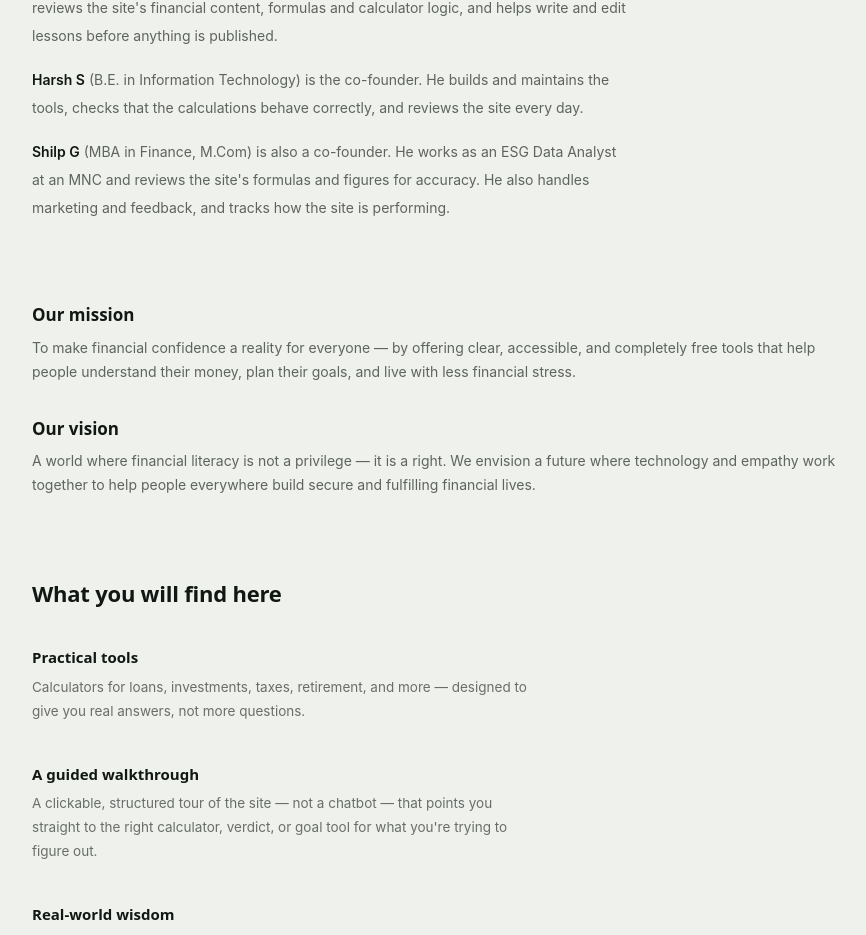
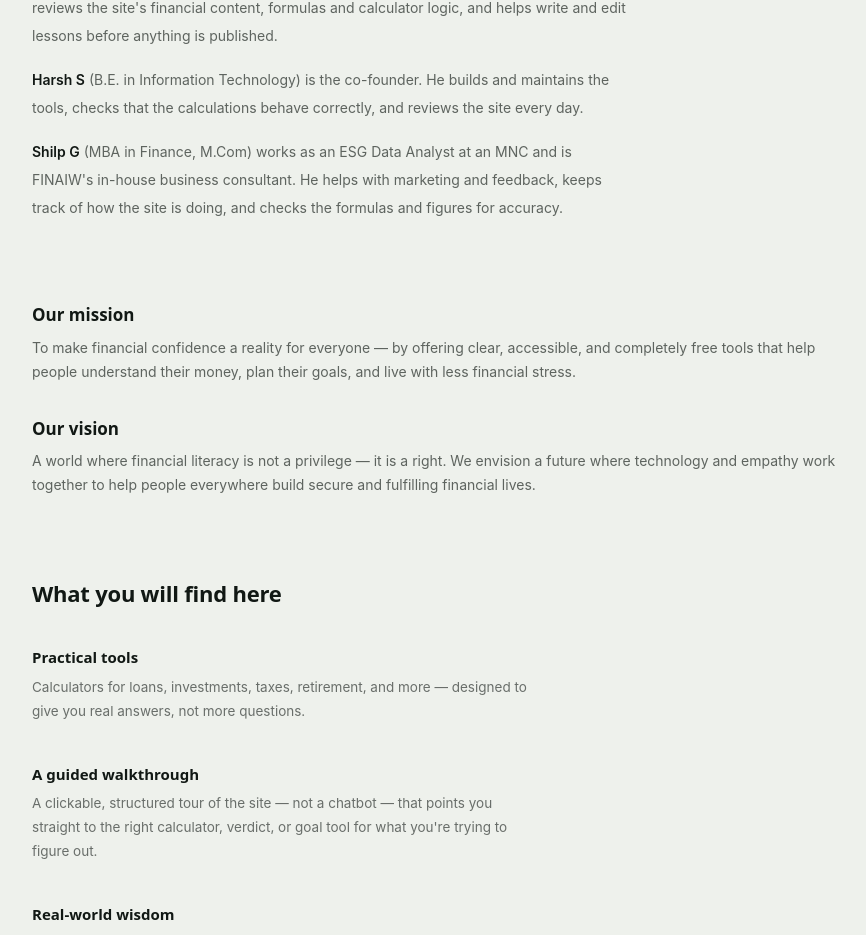
Before and after one commit to fashanime009-lab/Wealthfluent, a React (Vite) app: page /about in a window 1280 px wide. Shown: the part 898-1833 px from the top of the page, without its empty margins (198-1064 px from the left). Built offline with nearby package versions, Linux system fonts and the light colour scheme; no server answers.

Commit message:
About: Shilp G is FINAIW's in-house business consultant, not co-founder
Co-Authored-By: Claude Sonnet 5 <noreply@anthropic.com>

```diff
--- a/src/pages/AboutPage.jsx
+++ b/src/pages/AboutPage.jsx
@@ -98,9 +98,9 @@ export default function AboutPage() {
               </p>
               <p>
                 <strong className="font-semibold text-[#111814] dark:text-[#eef1ec]">Shilp G</strong> (MBA in
-                Finance, M.Com) is also a co-founder. He works as an ESG Data Analyst at an MNC and reviews the
-                site's formulas and figures for accuracy. He also handles marketing and feedback, and tracks
-                how the site is performing.
+                Finance, M.Com) works as an ESG Data Analyst at an MNC and is FINAIW's in-house business
+                consultant. He helps with marketing and feedback, keeps track of how the site is doing, and
+                checks the formulas and figures for accuracy.
               </p>
             </div>
           </div>
```
